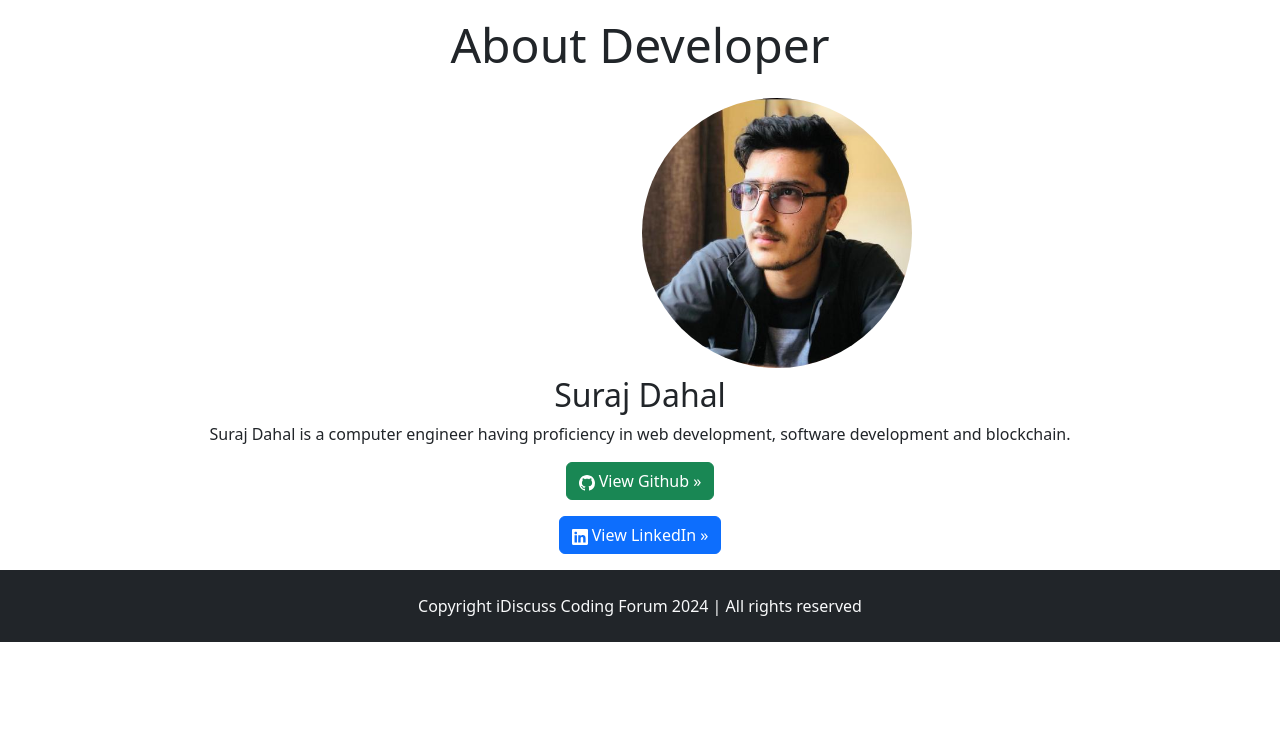
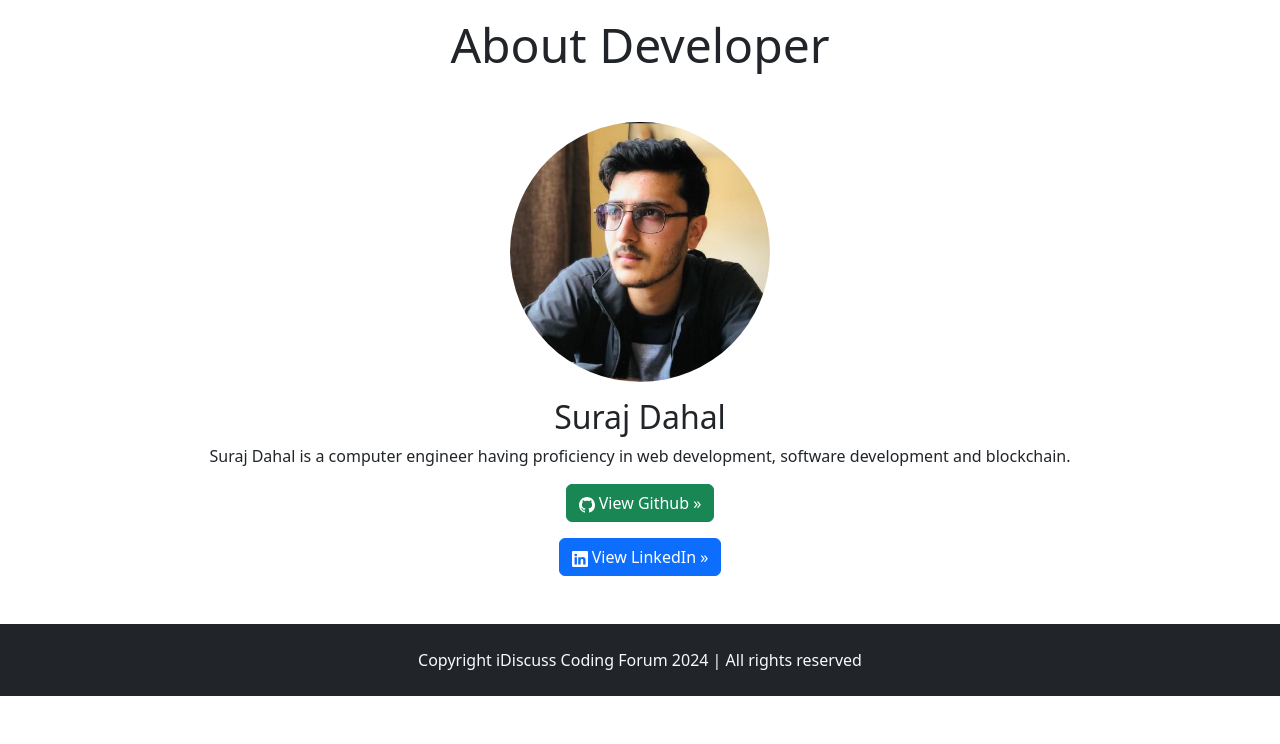
Before and after one commit to surajDahal007/PHP-forum, a PHP site: page /developer.php in a window 1280 px wide. Shown: the part 56-800 px from the top of the page. Run offline with PHP 8.4, Linux system fonts and the light colour scheme.

Commit message:
fourth commit

```diff
--- a/developer.php
+++ b/developer.php
@@ -7,27 +7,18 @@
     <title>iDiscuss - Coding Forum</title>
     <link href="https://cdn.jsdelivr.net/npm/bootstrap@5.3.3/dist/css/bootstrap.min.css" rel="stylesheet"
         integrity="sha384-QWTKZyjpPEjISv5WaRU9OFeRpok6YctnYmDr5pNlyT2bRjXh0JMhjY6hW+ALEwIH" crossorigin="anonymous">
-
-    <style>
-    #details {
-        margin-left: 70vh;
-        /* align-items: center; */
-    }
-    </style>
 </head>
 
 <body>
     <?php include 'partials/_header.php'; ?>
 
-    <div class="container">
+    <div class="container align-items-center">
         <h1 class="text-center my-3 display-5">About Developer</h1>
 
-        <div class="my-2">
-            <img class="bd-placeholder-img rounded-circle my-2 " id='details' src="images/developer.jpg" height="270px"
+        <div class="my-5">
+            <img class="rounded-circle mx-auto d-block my-3" src="images/developer.jpg" height="260px"
                 alt="developer image">
-            <!-- https://github.com/surajDahal007 -->
             <div class=" text-center">
-
                 <h2 class="fw-normal">Suraj Dahal</h2>
                 <p>Suraj Dahal is a computer engineer having proficiency in web development, software development and
                     blockchain.</p>
@@ -39,8 +30,7 @@
                         </svg>
                         View Github »</a>
                 </p>
-                <p><a class="btn btn-primary" href="https://www.linkedin.com/in/suraj-dahal-130273203/"
-                        target="_blank">
+                <p><a class="btn btn-primary" href="https://www.linkedin.com/in/suraj-dahal-130273203/" target="_blank">
                         <svg xmlns="http://www.w3.org/2000/svg" width="16" height="16" fill="currentColor"
                             class="bi bi-linkedin" viewBox="0 0 16 16">
                             <path
@@ -48,7 +38,6 @@
                         </svg>
                         View LinkedIn »
                     </a></p>
-
             </div>
         </div>
     </div>
```
